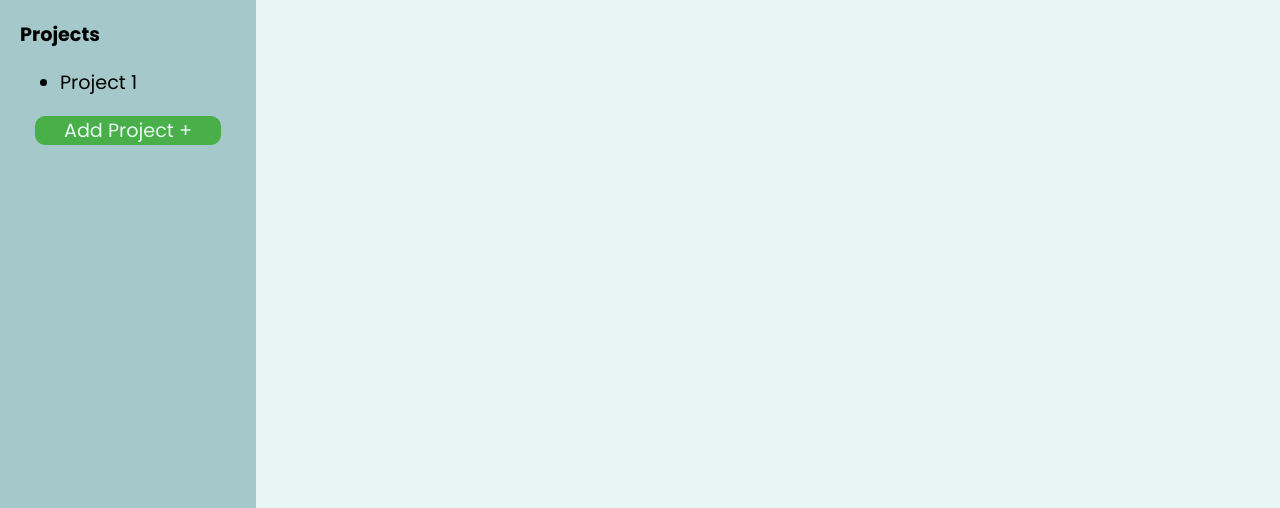
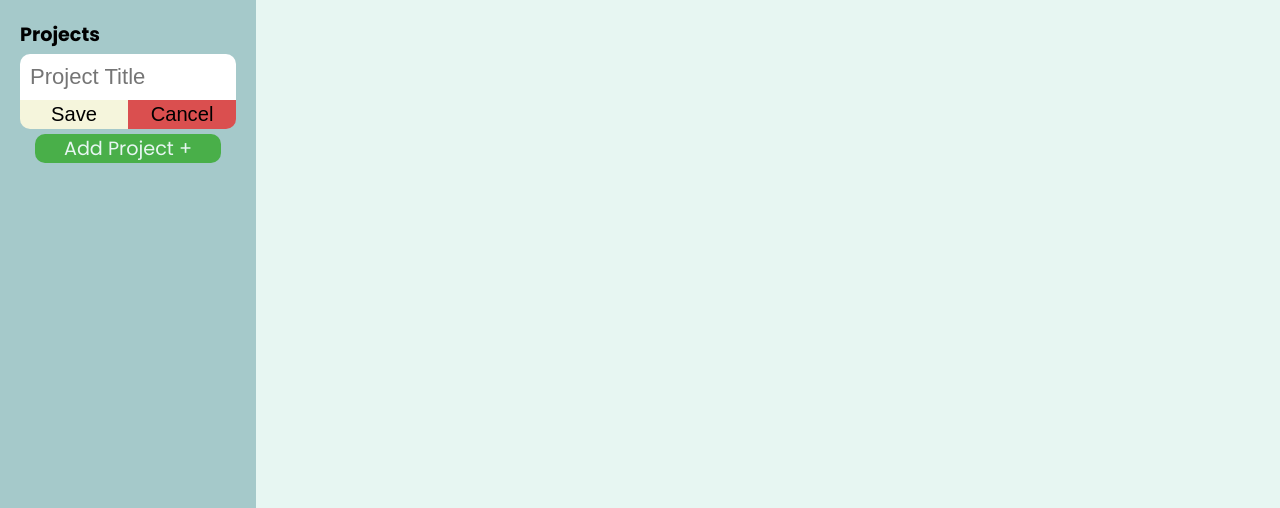
Before and after one commit to jordendickerson/javascript-todo-list, a website built with webpack: page dist/index.html in a window 1280 px wide. Both pictures are taken after a click on the element "Add Project +". Shown: the part 292-800 px from the top of the page. Built offline with nearby package versions, Linux system fonts and the light colour scheme.

Commit message:
Added ability to create named projects

```diff
--- a/src/components/sidebar.js
+++ b/src/components/sidebar.js
@@ -1,6 +1,13 @@
 function projectSidebarHandler(){
     const projectsSidebar = document.querySelector('.projects-wrapper');
+    const addProjectForm = document.querySelector('.add-project-form');
+    const projectTitleInput = document.querySelector('.project-title-input');
+    const submitProjectButton = document.querySelector('.submit-project-button');
+    const cancelButton = document.querySelector('.cancel-button');
+    const listTitle = document.querySelector('.list-title');
+
     const projectsList = [];
+
 
     const addItem = (itemName) => {
         let item = itemName;
@@ -12,14 +19,39 @@ function projectSidebarHandler(){
 
 
     const updateProjects = () => projectsList.map((item) => {
-        const projectsSidebarItem = document.createElement('li');
+        const projectsSidebarItem = document.createElement('div');
         projectsSidebarItem.textContent = item;
         projectsSidebarItem.classList.add('project-sidebar-item');
+        projectsSidebarItem.addEventListener("click", () => {
+            listTitle.textContent = item + " Tasks";
+        });
 
         projectsSidebar.appendChild(projectsSidebarItem);
     });
 
-    return {addItem};
+    const showProjectForm = () => {
+        addProjectForm.classList.toggle('inactive');
+    }
+
+    submitProjectButton.addEventListener("click", () => {
+        if (projectTitleInput.value){
+            addItem(projectTitleInput.value);
+        }
+        projectTitleInput.value = '';
+        addProjectForm.classList.toggle('inactive');
+    })
+
+    cancelButton.addEventListener("click", () => {
+        addProjectForm.classList.toggle('inactive');
+        projectTitleInput.value = '';
+    })
+
+
+
+
+    return {showProjectForm};
 }
 
+
+
 export default projectSidebarHandler;
--- a/src/index.js
+++ b/src/index.js
@@ -1,7 +1,6 @@
 require('./style/main.scss');
 import projectSidebarHandler from './components/sidebar';
 
-const listTitle = document.querySelector('.list-title');
 const tasksContainer = document.querySelector('.tasks-container');
 const addTaskButton = document.querySelector('.add-task-button')
 const addProjectButton = document.querySelector('.add-project-button');
@@ -12,13 +11,14 @@ function app(){
     let filter = 'all';
     let tasks = [];
 
+
+
     //Sidebar
     const projectSidebar = projectSidebarHandler();
-    let projectNum = 1;
     addProjectButton.addEventListener("click", () => {
-        projectSidebar.addItem("Project "+projectNum);
-        projectNum++;
+        projectSidebar.showProjectForm();
     })
+
 
     //Add Task Button
     addTaskButton.addEventListener("click", () => {
--- a/src/style/main.scss
+++ b/src/style/main.scss
@@ -21,3 +21,7 @@ body{
     ;
     height: 100vh;
 }
+
+.inactive {
+    display: none !important;
+}
--- a/src/style/sidebar.scss
+++ b/src/style/sidebar.scss
@@ -40,5 +40,61 @@
             background-color: rgb(47, 116, 47);
             }
         }
+
+        .project-sidebar-item{
+            cursor: pointer;
+        }
+
+        .add-project-form{
+            display: grid;
+            grid-template-columns: 1fr 1fr;
+            grid-template-rows: 1.5fr 1fr;
+            grid-template-areas:
+            "input input"
+            "submit cancel"
+            ;
+
+            .project-title-input{
+                grid-area: input;
+                border: none;
+                font-size: 1.15em;
+                border-top-right-radius: 10px;
+                border-top-left-radius: 10px;
+                padding: 10px;
+                margin-top: 5px;
+            }
+
+            .submit-project-button{
+                grid-area: submit;
+                border: none;
+                border-bottom-left-radius: 10px;
+                margin-bottom: 5px;
+                cursor: pointer;
+                background-color: beige;
+                transition: 0.3s;
+                font-size: 1.05em;
+                font-weight: 500;
+
+                &:hover{
+                    background-color: rgb(212, 212, 190);
+                }
+            }
+
+            .cancel-button{
+                grid-area: cancel;
+                border: none;
+                border-bottom-right-radius: 10px;
+                margin-bottom: 5px;
+                cursor: pointer;
+                background-color: rgb(218, 79, 79);
+                transition: 0.3s;
+                font-size: 1.05em;
+                font-weight: 500;
+
+                &:hover{
+                    background-color: rgb(170, 60, 60);
+                }
+            }
+        }
     }
 }
--- a/src/style/todo-list.scss
+++ b/src/style/todo-list.scss
@@ -15,5 +15,10 @@
         justify-content: center;
         font-size: 1.2em;
         border-radius: 20px;
+        transition: 0.3s;
+
+        &:hover{
+            background-color: rgb(183, 189, 189);
+        }
     }
 }
```
Also changed, not shown: dist/index.html, dist/main.js.
